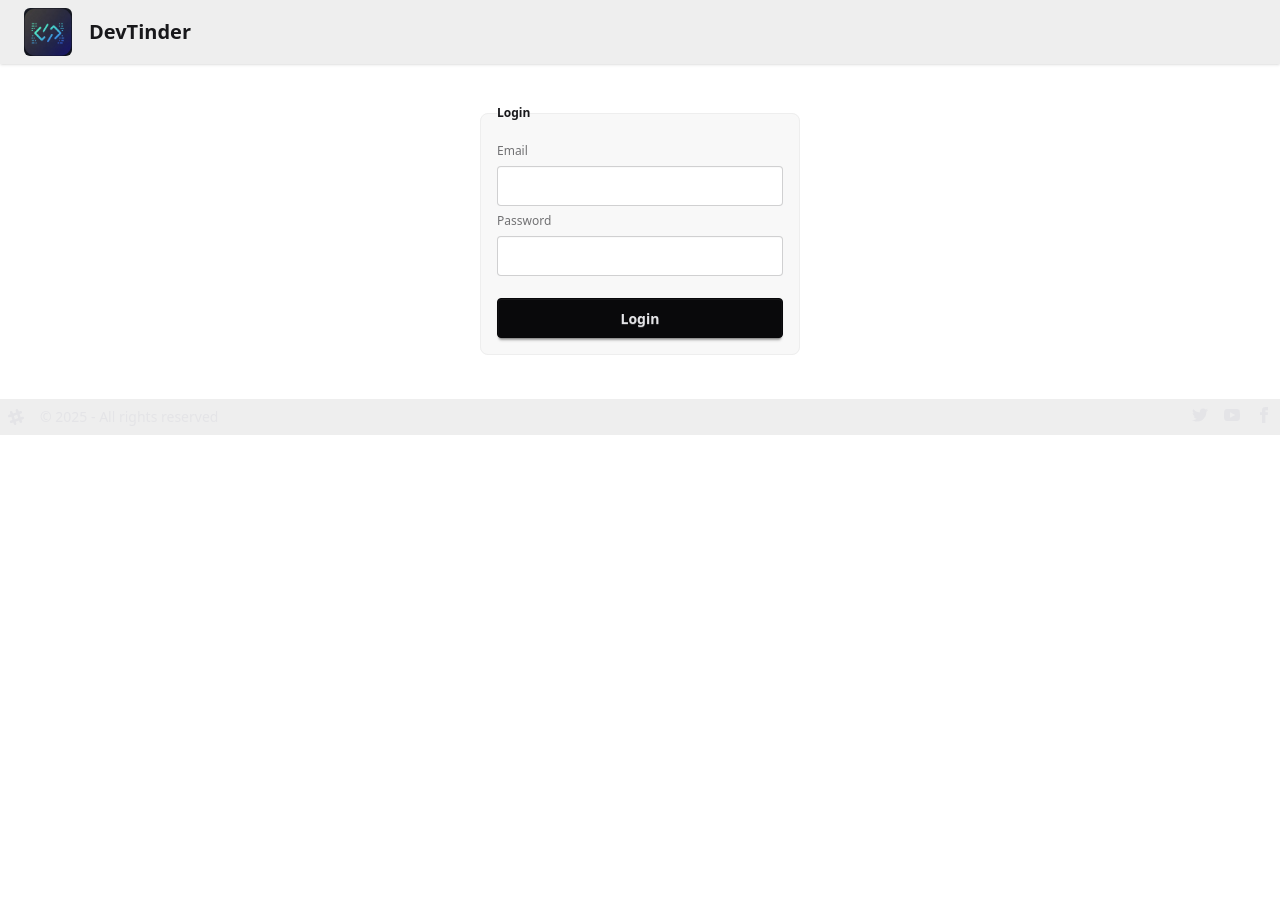
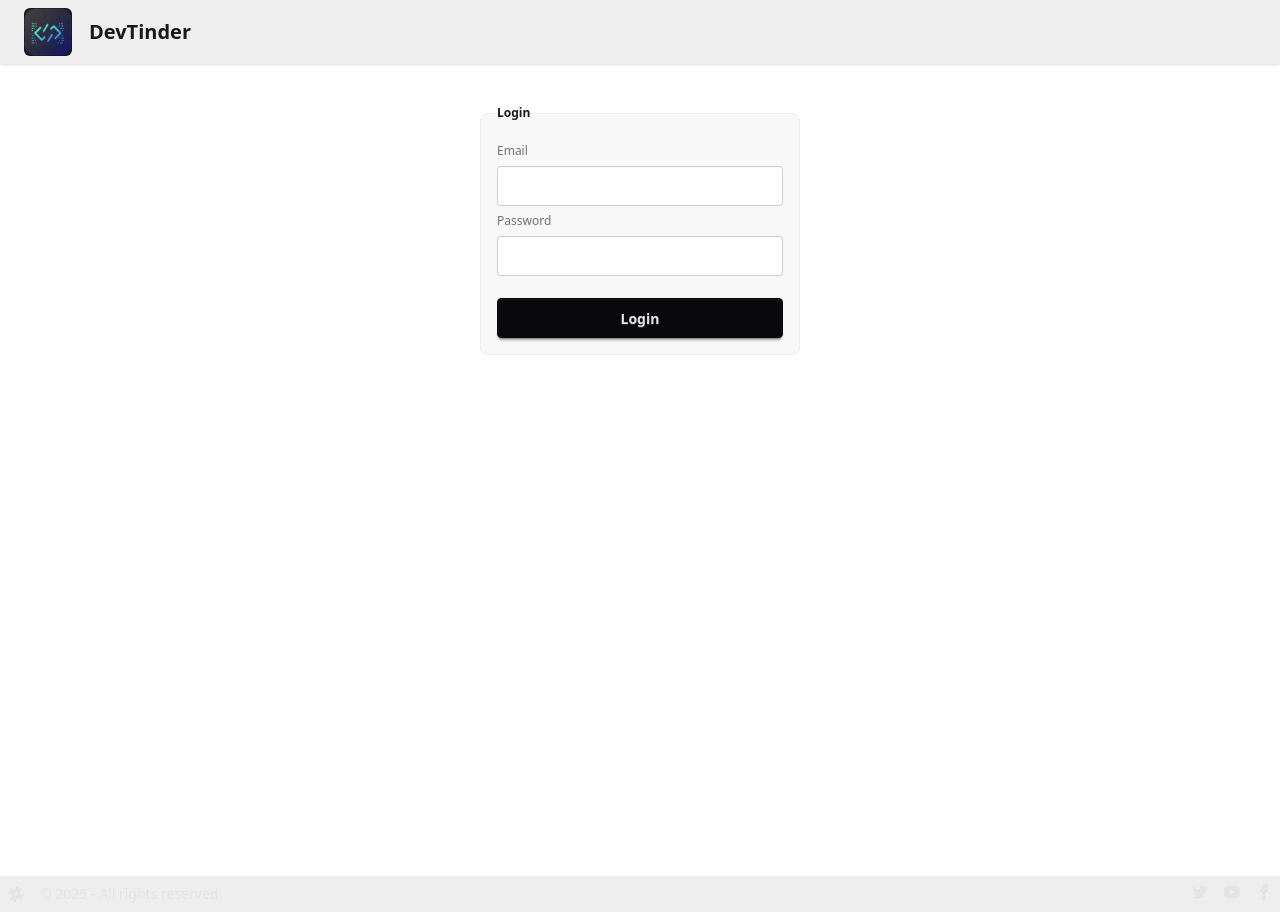
Before and after one commit to pratik-g5/devTinder-ui, a React (Vite) app: page /login in a window 1280 px wide. Before the commit the page ends 800 px from the top, so only its background shows below. Built offline with nearby package versions, Linux system fonts and the light colour scheme; no server answers.

Commit message:
minor fixes

```diff
--- a/src/components/Body.jsx
+++ b/src/components/Body.jsx
@@ -32,7 +32,7 @@ const body = () => {
   return (
     <div>
       <Navbar />
-      <div className="mb-3">
+      <div className="mb-3 min-h-screen">
         <Outlet />
       </div>
       <Footer />
--- a/src/components/Feed.jsx
+++ b/src/components/Feed.jsx
@@ -28,7 +28,7 @@ const Feed = () => {
 
   return (
     feed && (
-      <div className="flex justify-center py-4">
+      <div className="flex justify-center py-8">
         <UserCard feed={feed[0]} />
       </div>
     )
--- a/src/components/Footer.jsx
+++ b/src/components/Footer.jsx
@@ -1,5 +1,3 @@
-import React from 'react';
-
 const Footer = () => {
   return (
     <footer className="footer bg-base-300 text-neutral-content p-2 text-sm flex justify-between w-full">
```
